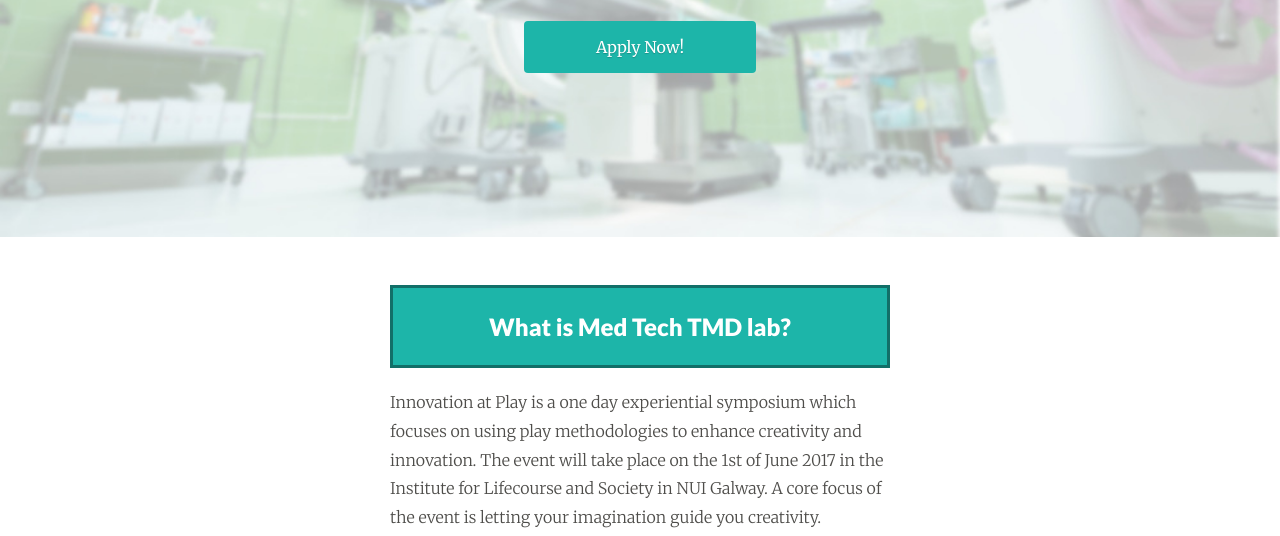
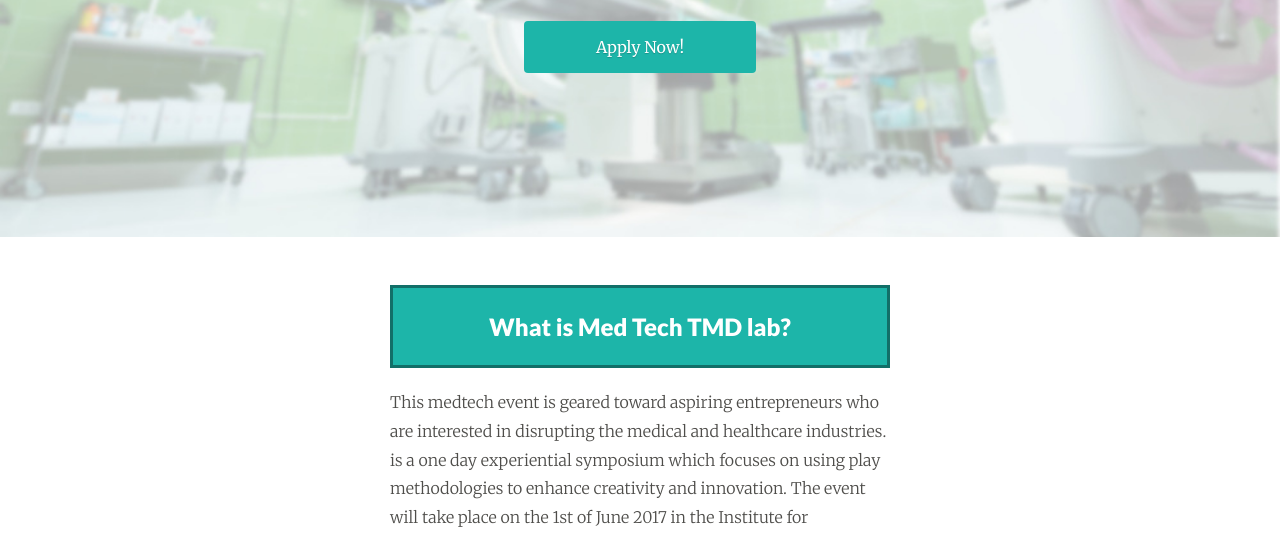
Before and after one commit to joshuatkchao/medtech, a plain HTML site: page index.html in a window 1280 px wide. Shown: the part 411-947 px from the top of the page. Drawn offline with Linux system fonts and the light colour scheme.

Commit message:
Update index.html

```diff
--- a/index.html
+++ b/index.html
@@ -43,7 +43,7 @@
   <h2>What is Med Tech TMD lab?</h2>
 
   <p>
-    Innovation at Play is a one day experiential symposium which focuses on using play methodologies to enhance creativity and innovation. The event will take place on the 1st of June 2017 in the Institute for Lifecourse and Society in NUI Galway. A core focus of the event is letting your imagination guide you creativity.
+    This medtech event is geared toward aspiring entrepreneurs who are interested in disrupting the medical and healthcare industries. is a one day experiential symposium which focuses on using play methodologies to enhance creativity and innovation. The event will take place on the 1st of June 2017 in the Institute for Lifecourse and Society in NUI Galway. A core focus of the event is letting your imagination guide you creativity.
   </p>
   <p>
     Participants will get the opportunity to engage in hands on experiential play methodologies including soft robotics, lego serious play methodology, mask making and using drama techniques to guide innovation play.  Selection of this break out workshops will take place immediately after your registration has been confirmed.
```
